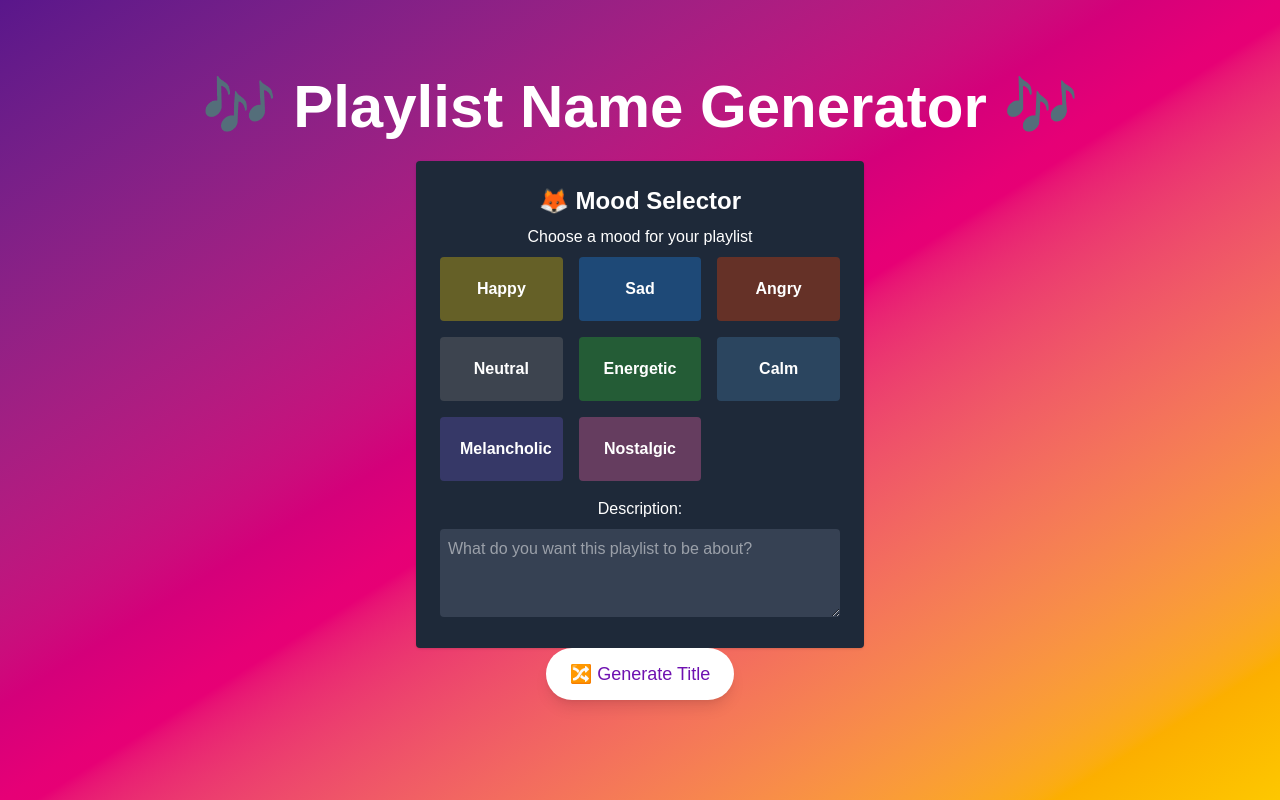
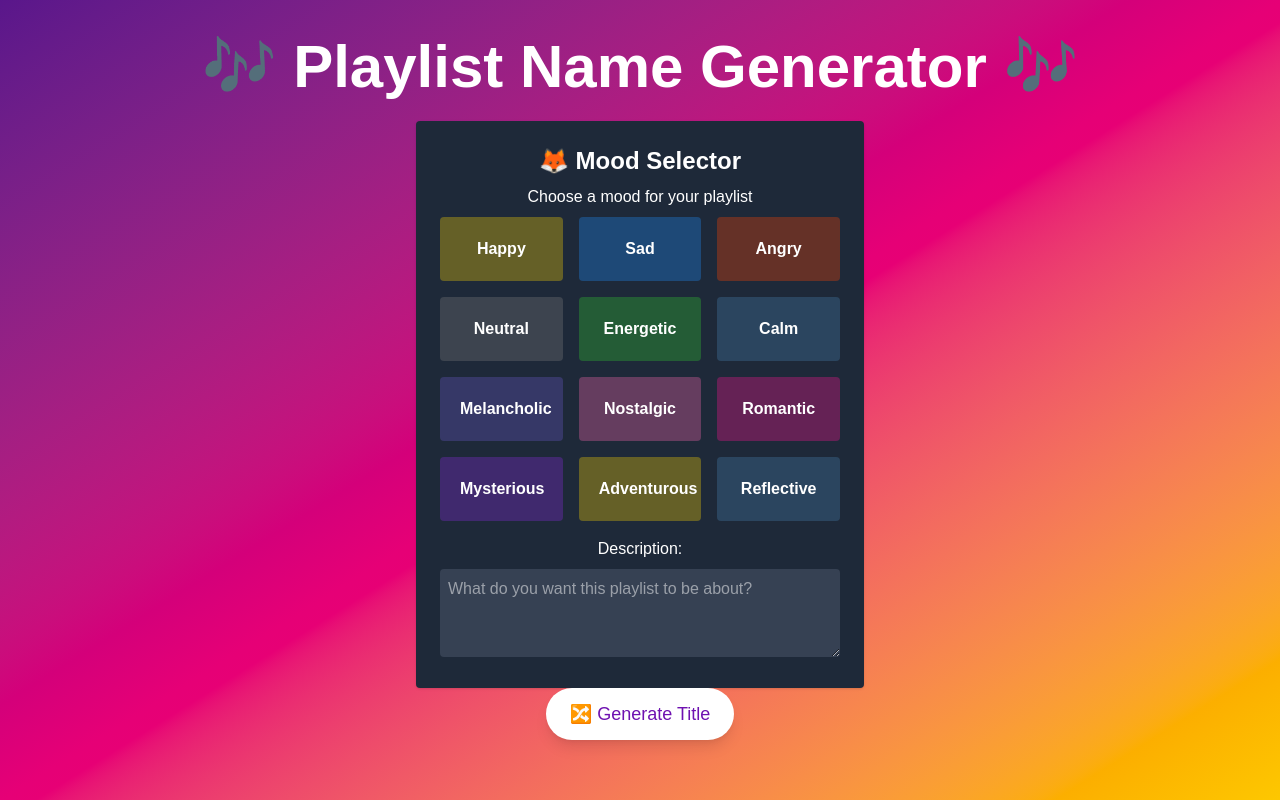
Before and after one commit to KaiyaFox/MixTape-Generator, a Next.js app: page / in a window 1280 px wide. Built offline with nearby package versions, Linux system fonts and the light colour scheme.

Commit message:
added api backend

```diff
--- a/src/app/MoodSelector.tsx
+++ b/src/app/MoodSelector.tsx
@@ -1,7 +1,7 @@
 import { useState } from "react";
 
 interface MoodState {
-    mood: "Happy" | "Sad" | "Angry" | "Neutral" | "Energetic" | "Calm" | "Melancholic" | "Nostalgic";
+    mood: "Happy" | "Sad" | "Angry" | "Neutral" | "Energetic" | "Calm" | "Melancholic" | "Nostalgic" | "Romantic" | "Mysterious" | "Adventurous" | "Reflective";
     movement: string;
     description: string;
     color: string;
@@ -16,12 +16,16 @@ const moodStates: MoodState[] = [
     { mood: "Calm", movement: "flow", color: "#4682B4", description: "A relaxing and chill vibe" },
     { mood: "Melancholic", movement: "drift", color: "#6A5ACD", description: "A deep and reflective mood." },
     { mood: "Nostalgic", movement: "glide", color: "#FF69B4", description: "A wistful and reflective mood." },
+    { mood: "Romantic", movement: "sway", color: "#FF1493", description: "A dreamy and romantic mood." },
+    { mood: "Mysterious", movement: "float", color: "#8A2BE2", description: "An enigmatic and intriguing mood." },
+    { mood: "Adventurous", movement: "soar", color: "#FFD700", description: "An adventurous and daring mood." },
+    { mood: "Reflective", movement: "drift", color: "#4682B4", description: "A thoughtful and introspective mood." },
 ];
 
 export default function MoodSelector() {
     const [selectedMood, setSelectedMood] = useState<MoodState | null>(null);
     const [description, setDescription] = useState<string>("");
-    const [genre, setGenre] = useState<string>([""]);
+    const [genre, setGenre] = useState<[]>([]);
 
     return (
         <>
```
